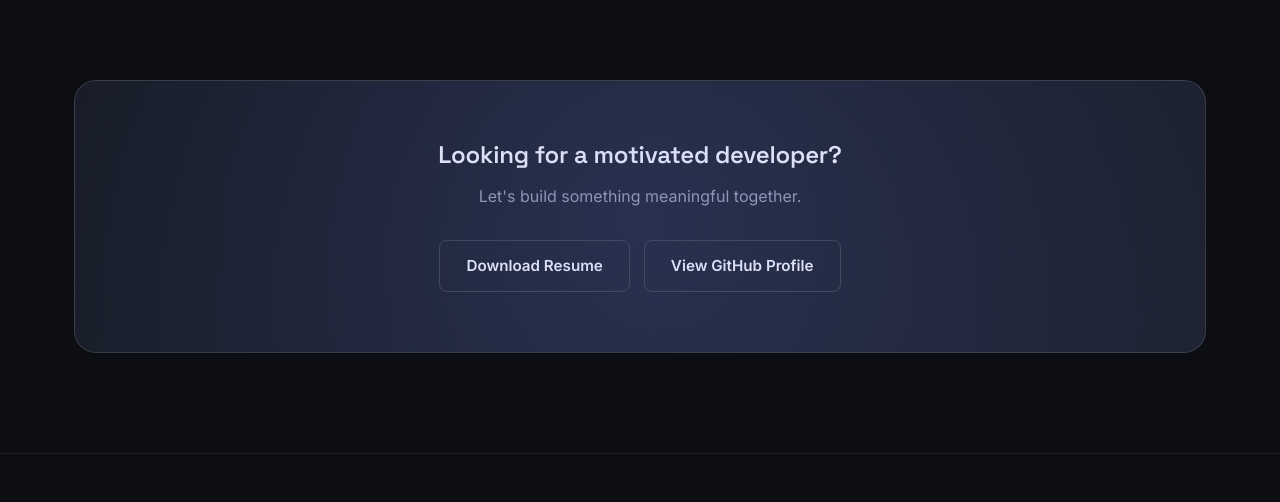
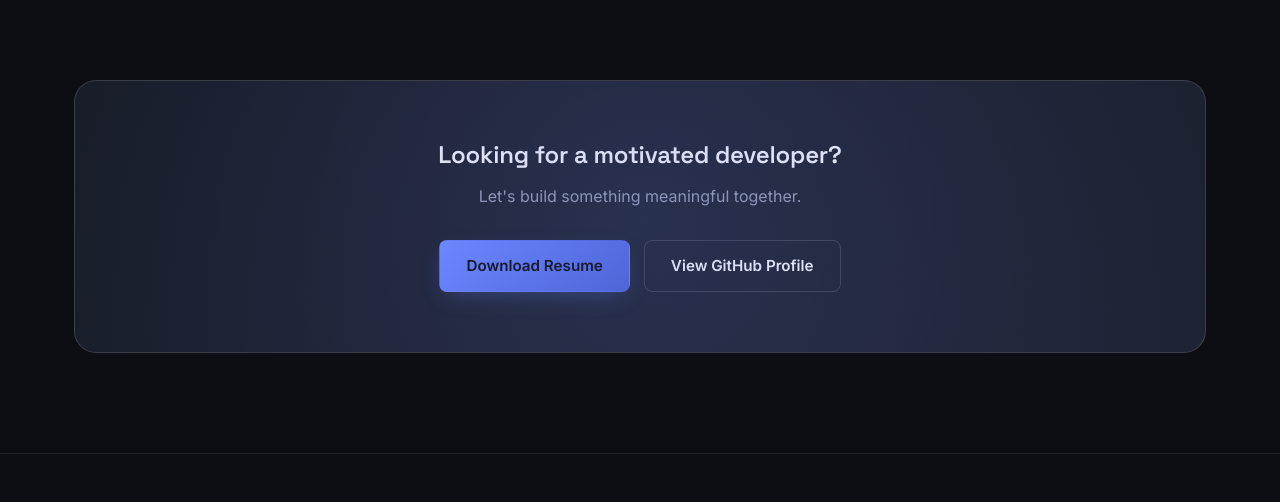
Before and after one commit to Satyasai-Adabala/SatyaSai-Portfolio, a Django app: page / in a window 1280 px wide. Shown: the part 4662-5164 px from the top of the page. Run offline with Django 5.2, Linux system fonts and the light colour scheme; data comes from the database, SQL or seed files in the repository.

Commit message:
Change resume download link to static path
Updated the resume download link to use a static file path.

```diff
--- a/templates/home.html
+++ b/templates/home.html
@@ -219,9 +219,8 @@
       <h2>Looking for a motivated developer?</h2>
       <p data-se="Let's build something meaningful together." data-da="Let's turn your data into decisions.">Let's build something meaningful together.</p>
       <div class="cta-actions">
-      <a href="{{ profile.resume_se.url }}" download
-           data-se-href="{{ profile.resume_se.url }}" data-da-href="{{ profile.resume_da.url }}"
-           class="btn btn-ghost" id="resume-download">Download Resume</a>
+      <a href="{% static 'resumes/Adabala_Satya_Sai_SE_Resume.pdf' %}" download class="btn btn-primary" id="resume-download-2"
+           data-se-href="{% static 'resumes/Adabala_Satya_Sai_SE_Resume.pdf' %}" data-da-href="{% static 'resumes/Adabala_Satya_Sai_Data_Analyst_Resume.pdf' %}">Download Resume</a>
         <a href="{{ profile.github_url }}" target="_blank" rel="noopener" class="btn btn-ghost">View GitHub Profile</a>
       </div>
     </div>
```
